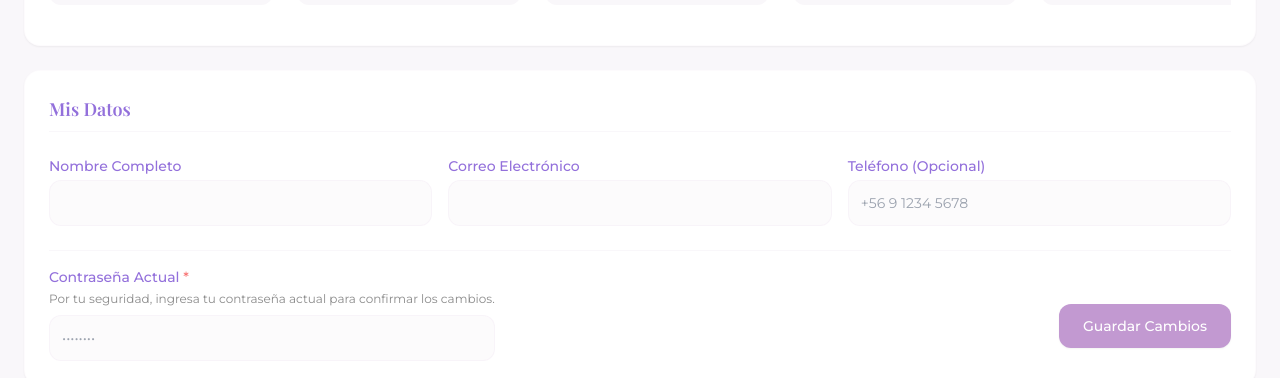
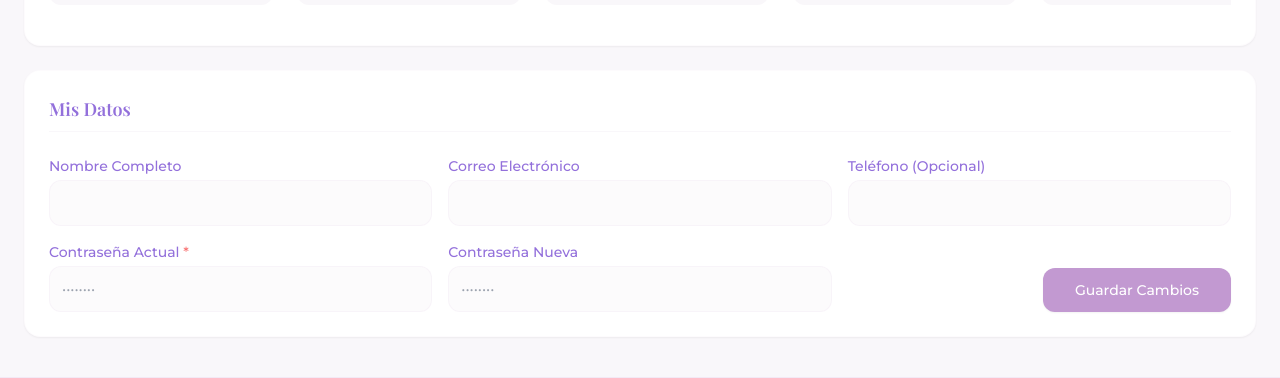
Before and after one commit to Lopezandres07/espacio-aurora, a React (Vite) app in the folder frontend/: page /dashboard in a window 1280 px wide. Shown: the part 574-952 px from the top of the page. Built offline with nearby package versions, Linux system fonts and the light colour scheme; no server answers.

Commit message:
refactor: improve update user form to handle all inputs and validations about it

```diff
--- a/frontend/src/components/dashboard/user/UserUpdateForm.tsx
+++ b/frontend/src/components/dashboard/user/UserUpdateForm.tsx
@@ -1,52 +1,55 @@
-import { useState } from "react"
 import { useAuthStore } from "../../../store/authStore"
+import { useForm } from 'react-hook-form'
+import type { UpdateProfileInputs } from "../../../types/auth"
+
+/*
+Pendiente: Cambiar a PATCH el endpoint de actualizar usuario
+Pendiente: Implementar sweetalert2 para mostrar errores y success
+Pendiente: Implementar en el backend una columna de provider en el usuario para validar si se loguea desde google o con correo y clave
+*/
+
 
 export const UserUpdateForm = () => {
 const {user} = useAuthStore()
 
-const [profileData, setProfileData] = useState({
-    name: user?.name || '',
-    email: user?.email || '',
-    phone: '',
-    currentPassword: '',
-  })
+const {register, handleSubmit, formState: {errors, isSubmitting, dirtyFields}} = useForm<UpdateProfileInputs>({defaultValues: {name: user?.name, email: user?.email, phone: user?.phone}})
 
-  const handleProfileChange = (e: React.ChangeEvent<HTMLInputElement>) => {
-    setProfileData({ ...profileData, [e.target.name]: e.target.value })
+const isSocialProvider = false
+
+const onSubmit = handleSubmit((data) => {
+  const isProfileChanged = !!(dirtyFields.name || dirtyFields.email || dirtyFields.phone)
+  const isPasswordChanged = !!data.newPassword
+
+  if (!isProfileChanged && !isPasswordChanged) {
+    console.log("No se ha modificado nada");
+    return
   }
 
-  const handleUpdateProfile = async (e: React.FormEvent) => {
-    e.preventDefault()
-
-    if (!profileData.currentPassword) {
-      alert('Debes ingresar tu contraseña actual para guardar los cambios.')
-      return
-    }
-
-    console.log(
-      'Validando contraseña en el backend...',
-      profileData.currentPassword,
-    )
-    console.log('Actualizando datos de usuario:', {
-      name: profileData.name,
-      email: profileData.email,
-      phone: profileData.phone,
-    })
-
-    alert(
-      'Datos actualizados correctamente. Se ha enviado un correo de confirmación a tu bandeja de entrada.',
-    )
-    setProfileData((prev) => ({ ...prev, currentPassword: '' }))
+  const patchData: Partial<UpdateProfileInputs> = {
+    currentPassword: data.currentPassword,
   }
 
+  if (dirtyFields.name) patchData.name = data.name
+  if (dirtyFields.email) patchData.email = data.email
+  if (dirtyFields.phone) patchData.phone = data.phone
+  if (data.newPassword) patchData.newPassword = data.newPassword
+
+  console.log(patchData);
+})
+
   return (
-     <div className='bg-white rounded-2xl p-6 shadow-sm border border-aurora-accent/20 md:col-span-2'>
+     <div className='bg-white rounded-2xl p-6 mb-6 shadow-sm border border-aurora-accent/20 md:col-span-2'>
           <h3 className='text-lg font-serif font-semibold text-aurora-dark mb-6 border-b border-aurora-light pb-2'>
             Mis Datos
           </h3>
-
-          <form
-            onSubmit={handleUpdateProfile}
+          {
+            isSocialProvider ? (
+              <div className='bg-red-500/10 border border-red-400 rounded-lg p-4 mb-4'>
+                <p className='text-red-700'>No puedes actualizar tu correo electrónico o contraseña ya que tu cuenta está vinculada a {user?.provider}</p>
+              </div>
+            ) : (
+              <form
+            onSubmit={onSubmit}
             className='space-y-6'
           >
             <div className='grid grid-cols-1 md:grid-cols-3 gap-4'>
@@ -55,12 +58,8 @@ const [profileData, setProfileData] = useState({
                   Nombre Completo
                 </label>
                 <input
-                  type='text'
-                  name='name'
-                  value={profileData.name}
-                  onChange={handleProfileChange}
+                  {...register('name')}
                   className='w-full p-3 rounded-xl border border-aurora-accent/40 bg-aurora-light/50 focus:outline-none focus:ring-2 focus:ring-aurora-primary/50 text-sm'
-                  required
                 />
               </div>
 
@@ -69,12 +68,8 @@ const [profileData, setProfileData] = useState({
                   Correo Electrónico
                 </label>
                 <input
-                  type='email'
-                  name='email'
-                  value={profileData.email}
-                  onChange={handleProfileChange}
+                  {...register('email')}
                   className='w-full p-3 rounded-xl border border-aurora-accent/40 bg-aurora-light/50 focus:outline-none focus:ring-2 focus:ring-aurora-primary/50 text-sm'
-                  required
                 />
               </div>
 
@@ -83,43 +78,70 @@ const [profileData, setProfileData] = useState({
                   Teléfono (Opcional)
                 </label>
                 <input
-                  type='tel'
-                  name='phone'
-                  value={profileData.phone}
-                  onChange={handleProfileChange}
+                   {...register('phone', {pattern: { value: /^[6-9]\d{8}$/, message: "Formato de teléfono inválido" }})}
                   className='w-full p-3 rounded-xl border border-aurora-accent/40 bg-aurora-light/50 focus:outline-none focus:ring-2 focus:ring-aurora-primary/50 text-sm'
-                  placeholder='+56 9 1234 5678'
                 />
+                {errors.phone && <p className="text-xs text-red-400">{errors.phone.message}</p>}
+              </div>
+
+              <div className='max-w-md'>
+                <div className="flex flex-col items-start md:flex-row md:items-center md:gap-4">
+                  <label className='text-sm font-medium text-aurora-dark mb-1'>
+                    Contraseña Actual <span className='text-red-400'>*</span>
+                  </label>
+                  {errors.currentPassword && <p className="pb-2 text-xs text-red-400 md:pb-0">{errors.currentPassword.message}</p>}
+                </div>
+                <input
+                  type='password'
+                  {...register('currentPassword', {
+                    required: 'Campo requerido para actualizar',
+                    minLength: {
+                      value: 8,
+                      message: 'Debe tener al menos 8 caracteres'
+                    }
+                  })}
+                  className='w-full p-3 rounded-xl border border-aurora-accent/40 bg-aurora-light/50 focus:outline-none focus:ring-2 focus:ring-aurora-primary/50 text-sm'
+                  placeholder='••••••••'
+                />
+
+              </div>
+
+              <div>
+                <div className='flex flex-col items-start md:flex-row md:items-center md:gap-4'>
+                  <label className='block text-sm font-medium text-aurora-dark mb-1'>
+                    Contraseña Nueva
+                  </label>
+                  {errors.newPassword && <p className="pb-2 text-xs text-red-400 md:pb-0">{errors.newPassword.message}</p>}
+                </div>
+                <input
+                  type='password'
+                  {...register('newPassword', {
+                    minLength: { value: 8, message: "Debe tener al menos 8 caracteres" },
+                    validate: (value, formValues) => {
+                      if (!value) return true;
+                      return value !== formValues.currentPassword || "Debe ser diferente a la actual";
+                    }
+                  })}
+                  className='w-full p-3 rounded-xl border border-aurora-accent/40 bg-aurora-light/50 focus:outline-none focus:ring-2 focus:ring-aurora-primary/50 text-sm'
+                  placeholder='••••••••'
+                />
+
+              </div>
+
+              <div className='flex justify-end items-end'>
+                <button
+                  type='submit'
+                  disabled={isSubmitting}
+                  className='px-8 py-3 bg-aurora-primary text-white rounded-xl font-medium hover:bg-aurora-primary/90 transition-colors text-sm shadow-sm disabled:opacity-50 disabled:cursor-not-allowed w-auto'
+                  >
+                  {isSubmitting ? 'Guardando...' : 'Guardar Cambios'}
+                </button>
               </div>
             </div>
 
-            <div className='flex flex-col md:flex-row justify-between items-center pt-4 border-t border-aurora-light space-y-6'>
-              <div className='max-w-md'>
-                <label className='block text-sm font-medium text-aurora-dark mb-1'>
-                  Contraseña Actual <span className='text-red-400'>*</span>
-                </label>
-                <p className='text-xs text-aurora-text/60 mb-2'>
-                  Por tu seguridad, ingresa tu contraseña actual para confirmar
-                  los cambios.
-                </p>
-                <input
-                  type='password'
-                  name='currentPassword'
-                  value={profileData.currentPassword}
-                  onChange={handleProfileChange}
-                  className='w-full p-3 rounded-xl border border-aurora-accent/40 bg-aurora-light/50 focus:outline-none focus:ring-2 focus:ring-aurora-primary/50 text-sm'
-                  placeholder='••••••••'
-                  required
-                />
-              </div>
-              <button
-                type='submit'
-                className='px-6 py-3 bg-aurora-primary text-white rounded-xl font-medium hover:bg-aurora-primary/90 transition-colors text-sm shadow-sm'
-              >
-                Guardar Cambios
-              </button>
-            </div>
           </form>
+            )
+          }
         </div>
   )
 }
--- a/frontend/src/types/auth.ts
+++ b/frontend/src/types/auth.ts
@@ -17,10 +17,17 @@ type AuthResponse = {
     id: string
     name: string
     email: string
+    phone: string
+    provider: string
     role: string
   }
 }
 
-type User = Pick<AuthResponse['user'], 'id' | 'name' | 'email' | 'role'>
+type User = Pick<AuthResponse['user'], 'id' | 'name' | 'email' | 'phone' | 'provider' | 'role'>
 
-export type { LoginCredentials, RegisterData, AuthResponse, User }
+type UpdateProfileInputs = Partial<Pick<User, 'name' | 'email' | 'phone' >> & {
+  currentPassword: string
+  newPassword?: string
+}
+
+export type { LoginCredentials, RegisterData, UpdateProfileInputs, AuthResponse, User }
```
Also changed, not shown: 1 other file (tests, documents, lock files or other folders).
